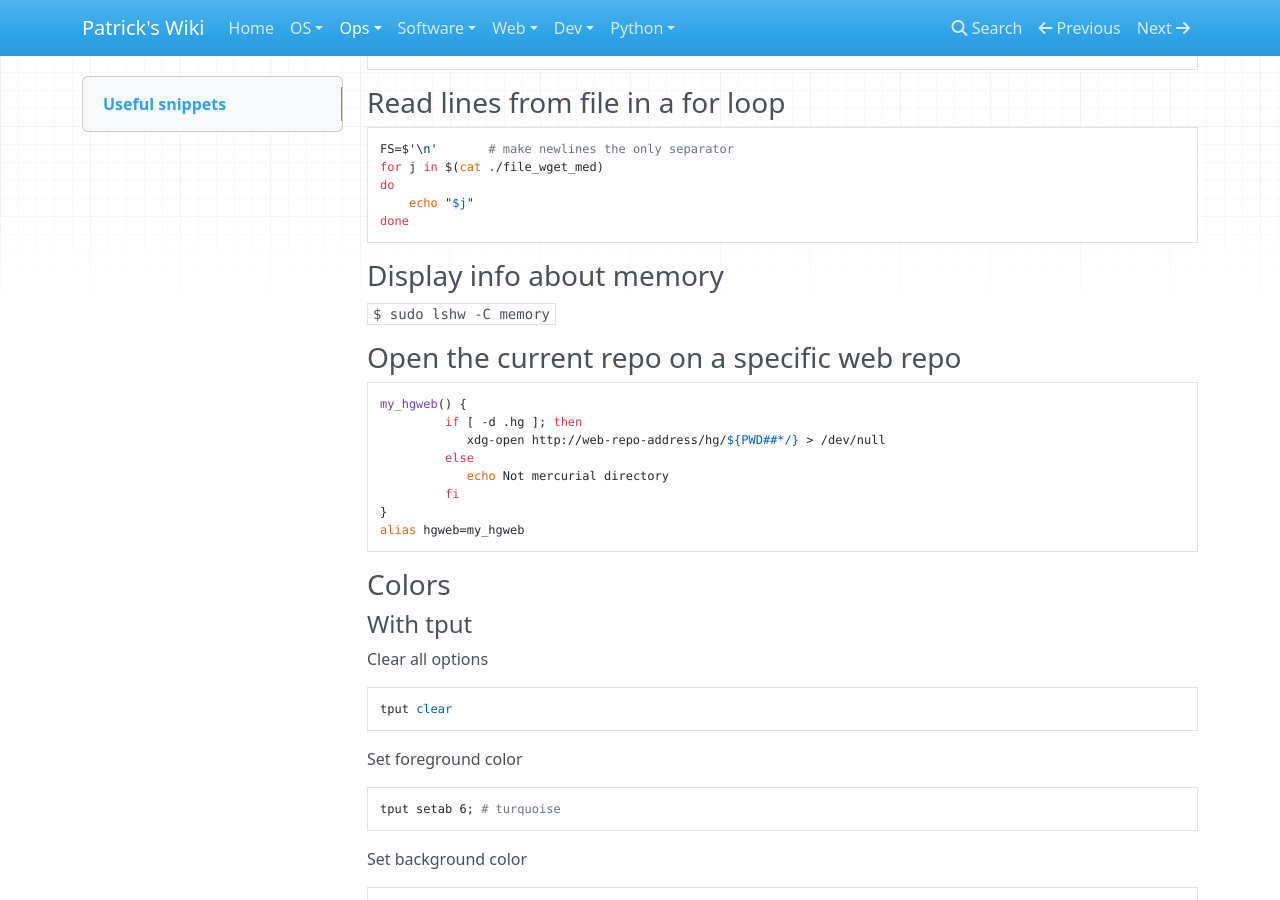
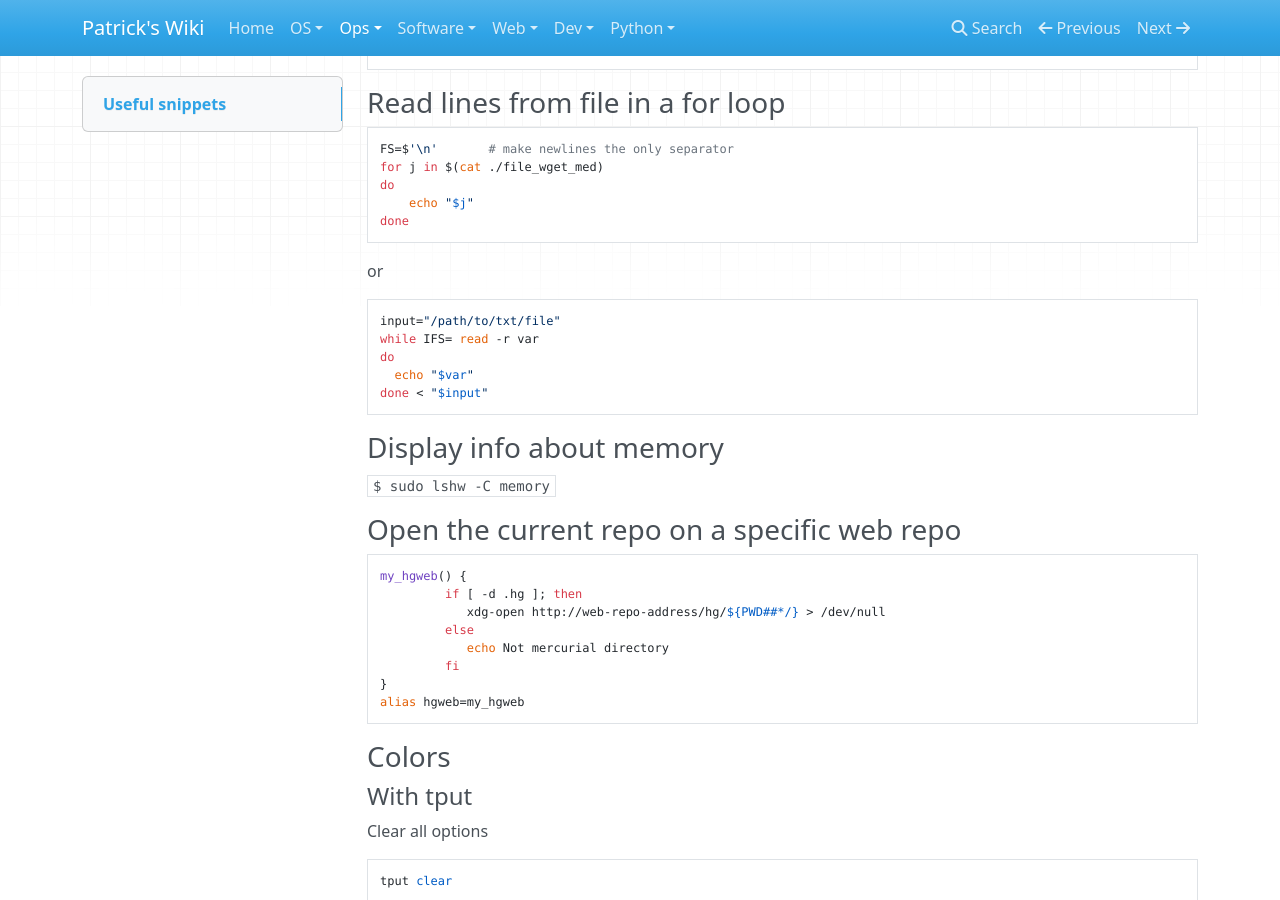
Before and after one commit to patsancu/wiki, an MkDocs documentation site: the page built from docs/Ops/Shell/Shell.md, in a window 1280 px wide and 900 px high, scrolled down 5041 px. Built offline with MkDocs 1.6.1, drawn with Linux system fonts in a browser that asks for light colours; nearby versions of some CDN libraries.

Commit message:
another way to loop through the lines of a file

````diff
--- a/docs/Ops/Shell/Shell.md
+++ b/docs/Ops/Shell/Shell.md
@@ -230,6 +230,16 @@ do
     echo "$j"
 done
 ```
+or
+
+```
+input="/path/to/txt/file"
+while IFS= read -r var
+do
+  echo "$var"
+done < "$input"
+```
+
 ### Display info about memory
 ```$ sudo lshw -C memory```
 
````
